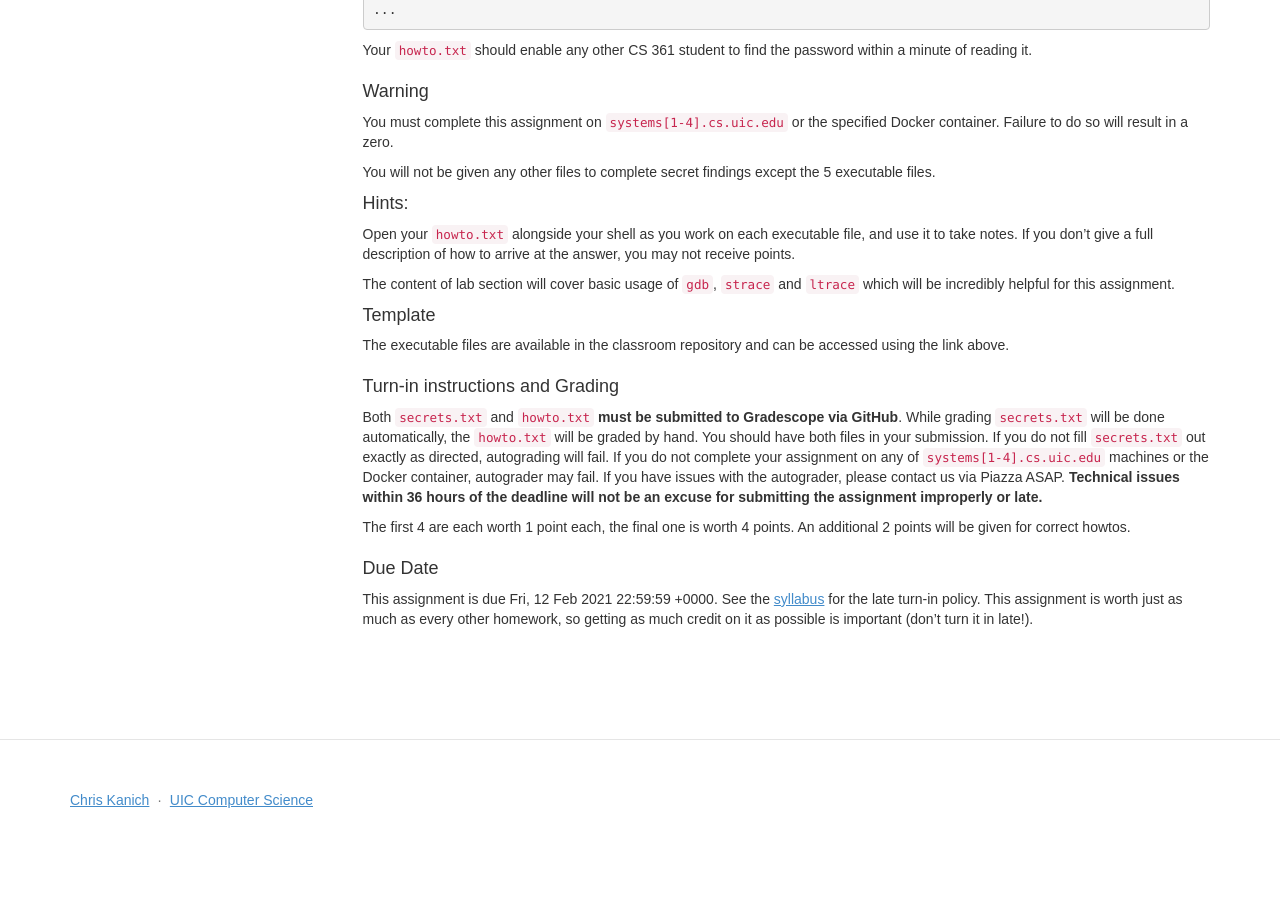
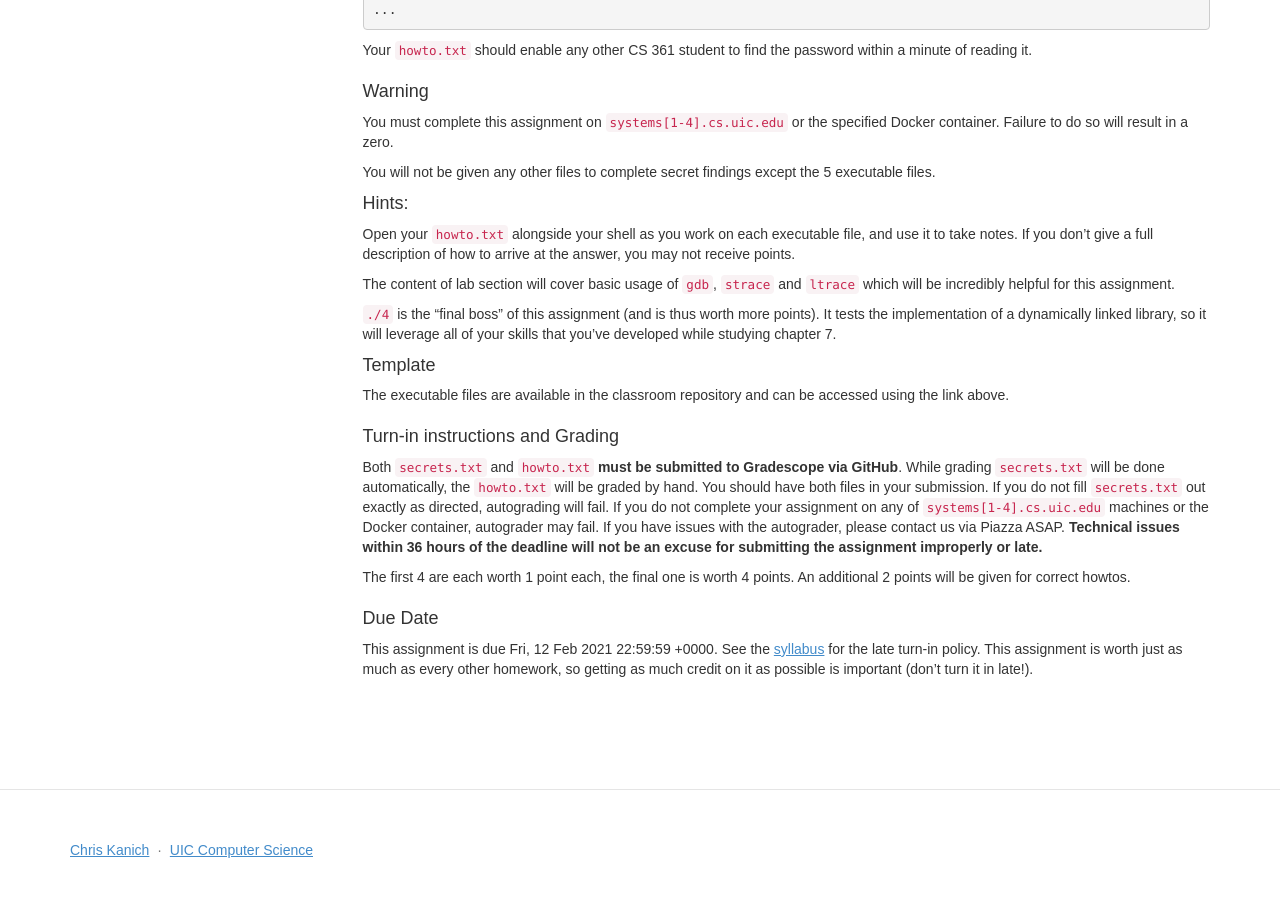
Before and after one commit to csatuic/cs361-website-old, a Jekyll site: the page built from _homeworks/homework2.md, in a window 1280 px wide and 900 px high, scrolled down 798 px. Shown: the top 897 px of the window. Built offline with Jekyll 4.4.1, drawn with Linux system fonts in a browser that asks for light colours; some web fonts are replaced; before the commit the page ends 1648 px from its top, so only the background shows below that.

```diff
--- a/_homeworks/homework2.md
+++ b/_homeworks/homework2.md
@@ -64,6 +64,8 @@ Open your `howto.txt` alongside your shell as you work on each executable file,
 
 The content of lab section will cover basic usage of `gdb`, `strace` and `ltrace` which will be incredibly helpful for this assignment.
 
+`./4` is the "final boss" of this assignment (and is thus worth more points). It tests the implementation of a dynamically linked library, so it will leverage all of your skills that you've developed while studying chapter 7.
+
 #### Template
 
 The executable files are available in the classroom repository and can be accessed using the link above.
```
Also changed, not shown: _lectures/lecture7.md (+2 -0 lines).
